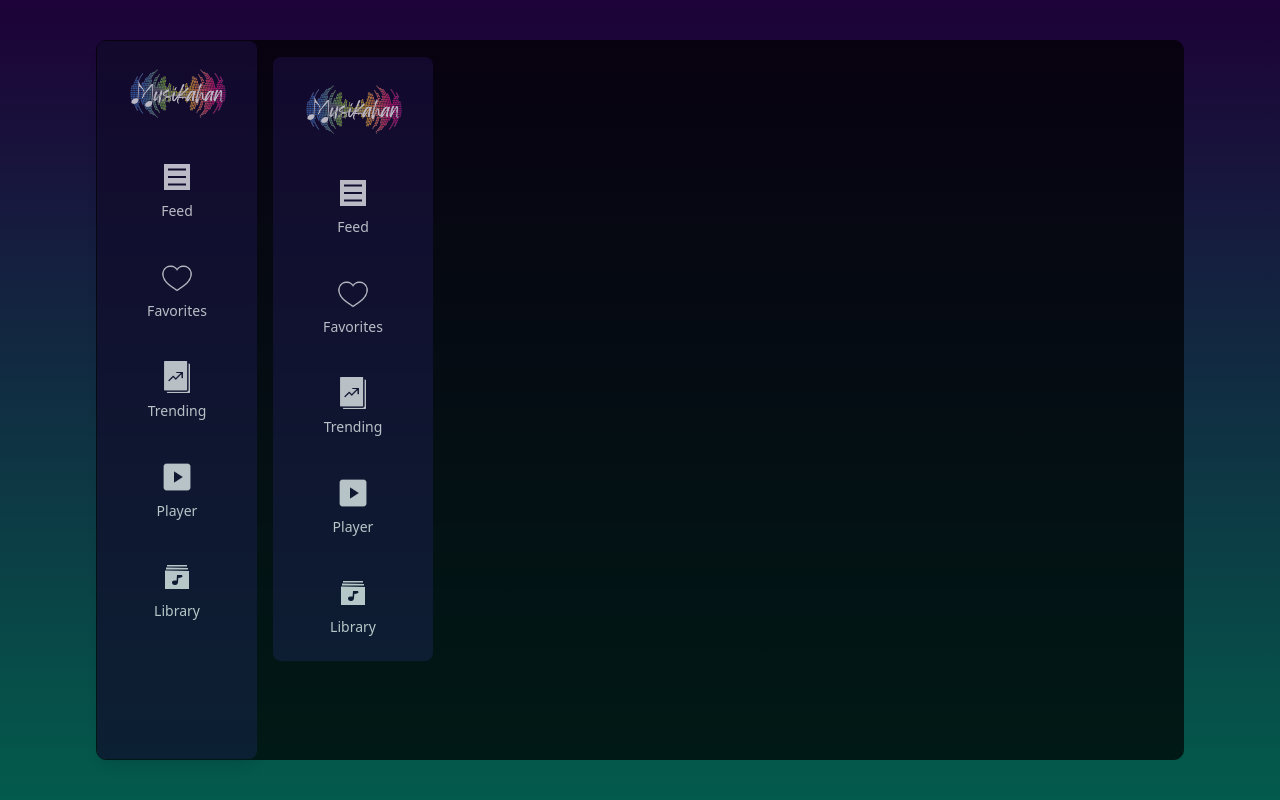
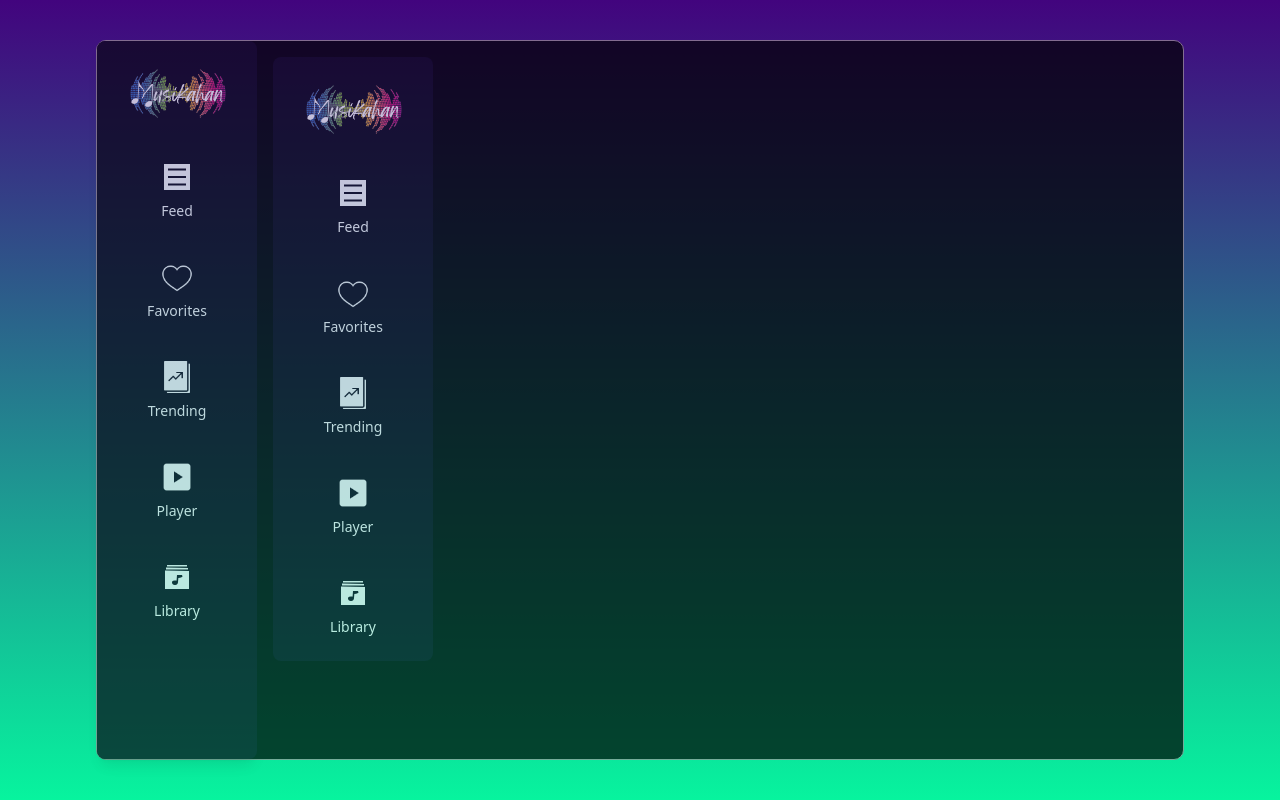
Before and after one commit to TYAquino/Musikahan, a Next.js app: page / in a window 1280 px wide. Built offline with nearby package versions, Linux system fonts and the light colour scheme.

Commit message:
update the colors

```diff
--- a/src/app/feed/page.js
+++ b/src/app/feed/page.js
@@ -3,7 +3,7 @@ import React from "react";
 
 export default function Feed() {
   return (
-    <div className="bg-purple-700 w-full h-full p-4"> {/* Ensure full width and height */}
+    <div className="bg-[#250825] w-full h-full p-4"> {/* Ensure full width and height */}
       <h1 className="text-white text-2xl">Feed</h1>
       {/* Add content here */}
     </div>
--- a/src/app/globals.css
+++ b/src/app/globals.css
@@ -19,8 +19,8 @@ main {
 body {
   background: linear-gradient(
     to bottom,
-    #1d0238, /* Custom Deep Purple */
-    #035b4c  /* Custom Teal */
+    #42047e, /* Custom Deep Purple */
+    #07f49e  /* Custom Teal */
   );
   margin: 0; /* Ensure no margin around the body */
   padding: 0; /* Ensure no padding around the body */
@@ -41,4 +41,7 @@ header {
   border-radius: 10px;
   margin: 0;
   padding: 0;
+  border-color: rgb(161, 147, 152);
+  box-shadow: #23caaf;
+
 }
--- a/src/app/sidebar.js
+++ b/src/app/sidebar.js
@@ -5,7 +5,7 @@ import SideButtons from './sidebuttons'; // Importing SideButtons from the same
 
 export default function Sidebar() {
   return (
-    <div className="bg-[#100a29] text-white w-50 flex flex-col p-4 shadow-lg rounded-lg"> {/* Adjust width and height */}
+    <div className="bg-[#090615] text-white w-50 flex flex-col p-4 shadow-lg rounded-lg"> {/* Adjust width and height */}
 
       <div className="flex items-center">
         <div className="w-32 h-24"> {/* Container for logo */}
```
